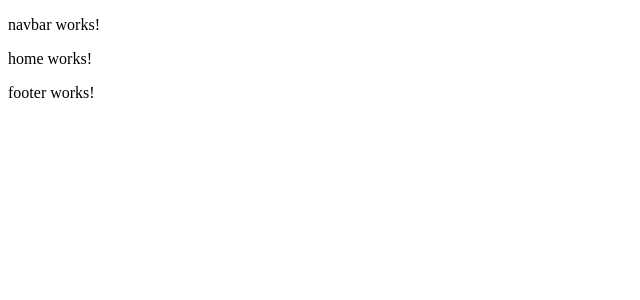
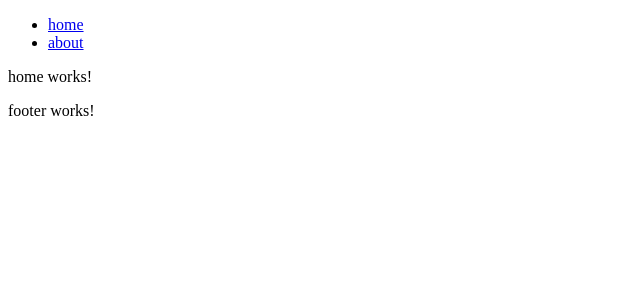
Before and after one commit to ajalmaguer/angular2-basic-app, an Angular app: page / in a window 1280 px wide. Shown: the top 300 px of the page, without its empty margins (0-640 px from the left). Built offline with nearby package versions, Linux system fonts and the light colour scheme.

Commit message:
added basic navbar

```diff
--- a/src/app/navbar/navbar.component.html
+++ b/src/app/navbar/navbar.component.html
@@ -1,3 +1,6 @@
-<p>
-  navbar works!
-</p>
+<div>
+	<ul>
+		<li ><a [routerLink]="['']">home</a></li>
+		<li ><a [routerLink]="['about']">about</a></li>
+	</ul>
+</div>
```
